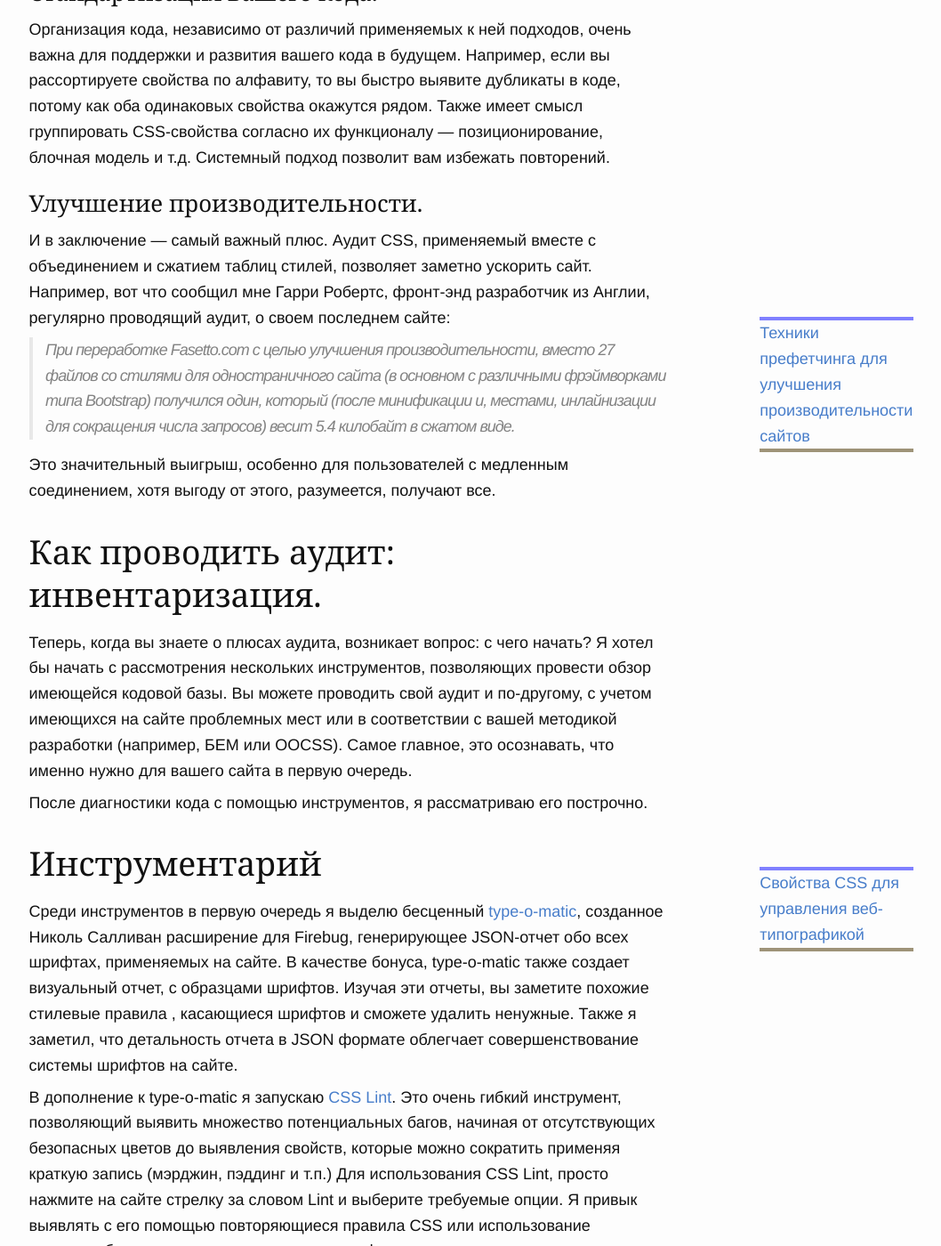
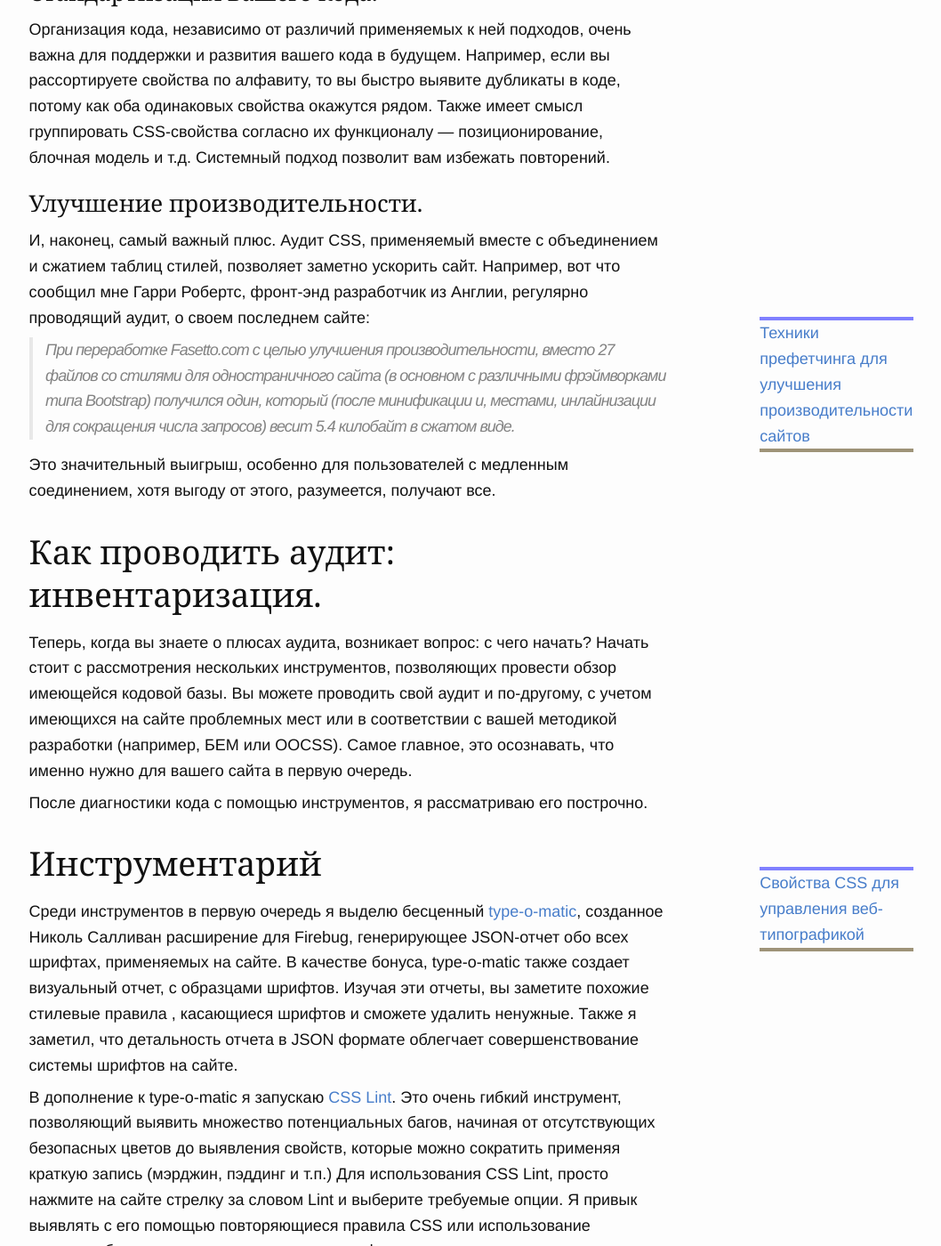
Before and after one commit to prgssr/prgssr.github.io, a Jekyll site: the page built from _posts/2015-08-04-css-audit-inventarizaciya-vashego-koda.md, in a window 1280 px wide and 1400 px high, scrolled down 1573 px. Shown: the whole window at 89% size, without its empty margins (110-1168 px from the left). Built offline with Jekyll 4.4.1, drawn with Linux system fonts in a browser that asks for light colours; comment, search, counter and statistics services are not loaded.

Commit message:
2015-08-04 fix content

```diff
--- a/_posts/2015-08-04-css-audit-inventarizaciya-vashego-koda.md
+++ b/_posts/2015-08-04-css-audit-inventarizaciya-vashego-koda.md
@@ -31,7 +31,7 @@ noimage: truth
 Организация кода, независимо от различий применяемых к ней подходов, очень важна для поддержки и развития вашего кода в будущем. Например, если вы рассортируете свойства по алфавиту, то вы быстро выявите дубликаты в коде, потому как оба одинаковых свойства окажутся рядом. Также имеет смысл группировать CSS-свойства согласно их функционалу --- позиционирование, блочная модель и т.д. Системный подход позволит вам избежать повторений.
 
 ####  Улучшение производительности.
-И в заключение --- самый важный плюс. Аудит CSS, применяемый вместе с объединением и сжатием таблиц стилей, позволяет заметно ускорить сайт. Например, вот что сообщил мне Гарри Робертс, фронт-энд разработчик из Англии, регулярно проводящий аудит, о своем последнем сайте:
+И, наконец, самый важный плюс. Аудит CSS, применяемый вместе с объединением и сжатием таблиц стилей, позволяет заметно ускорить сайт. Например, вот что сообщил мне Гарри Робертс, фронт-энд разработчик из Англии, регулярно проводящий аудит, о своем последнем сайте:
 
 >При переработке Fasetto.com с целью улучшения производительности, вместо 27 файлов со стилями для одностраничного сайта (в основном с различными фрэймворками типа Bootstrap)  получился один, который (после минификации и, местами, инлайнизации для сокращения числа запросов) весит 5.4 килобайт в сжатом виде.
 
@@ -39,7 +39,7 @@ noimage: truth
 
 ##  Как проводить аудит: инвентаризация.
 
-Теперь, когда вы знаете о плюсах аудита, возникает вопрос: с чего начать? Я хотел бы начать с рассмотрения нескольких инструментов, позволяющих провести обзор имеющейся кодовой  базы. Вы можете проводить свой аудит и по-другому, с учетом имеющихся на сайте проблемных мест или в соответствии с вашей методикой разработки (например, БЕМ или OOCSS). Самое главное, это осознавать, что именно нужно для вашего сайта в первую очередь.
+Теперь, когда вы знаете о плюсах аудита, возникает вопрос: с чего начать? Начать стоит с рассмотрения нескольких инструментов, позволяющих провести обзор имеющейся кодовой  базы. Вы можете проводить свой аудит и по-другому, с учетом имеющихся на сайте проблемных мест или в соответствии с вашей методикой разработки (например, БЕМ или OOCSS). Самое главное, это осознавать, что именно нужно для вашего сайта в первую очередь.
 
 После диагностики кода с помощью инструментов, я рассматриваю его построчно.
 
```
